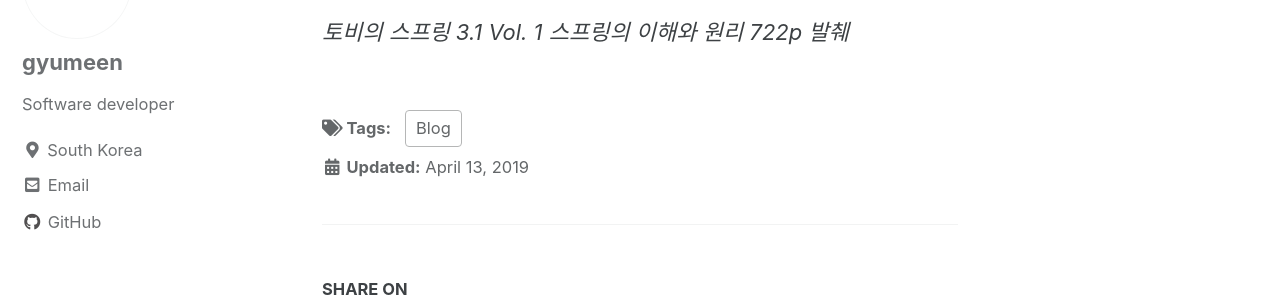
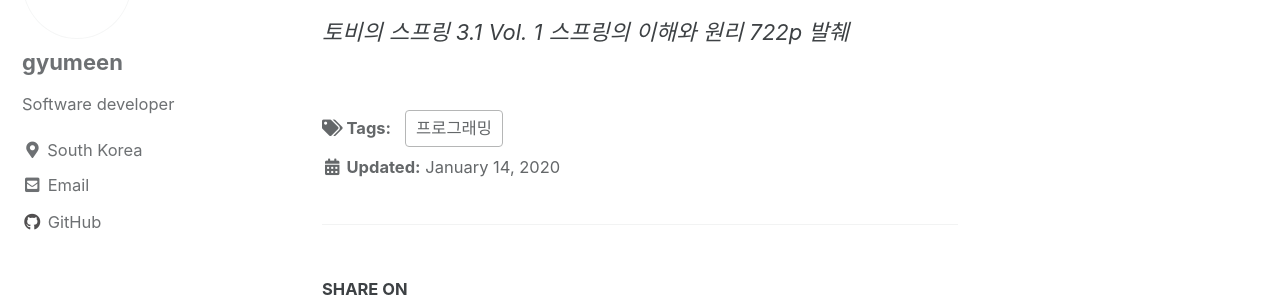
Before and after one commit to gyumeen/gyumeen.github.io, a Jekyll site: the page built from _posts/2021/Programming/2021-01-14-Toby advice.md, in a window 1280 px wide and 900 px high, scrolled down 1948 px. Shown: the part 142-442 px from the top of the window. Built offline with Jekyll 4.4.1, drawn with Linux system fonts in a browser that asks for light colours; cached includes are drawn as plain includes; comment, search, counter and statistics services are not loaded.

Commit message:
Update 2021-01-14-Toby advice.md

```diff
--- a/_posts/2021/Programming/2021-01-14-Toby advice.md
+++ b/_posts/2021/Programming/2021-01-14-Toby advice.md
@@ -5,8 +5,8 @@ excerpt: "프로그래밍과 스프링에 대한 토비의 스프링 저자 이
 categories:
   -
 tags:
-  - Blog
-last_modified_at: 2019-04-13T08:06:00-05:00
+  - 프로그래밍
+last_modified_at: 2020-01-14
 ---
 
 
```
